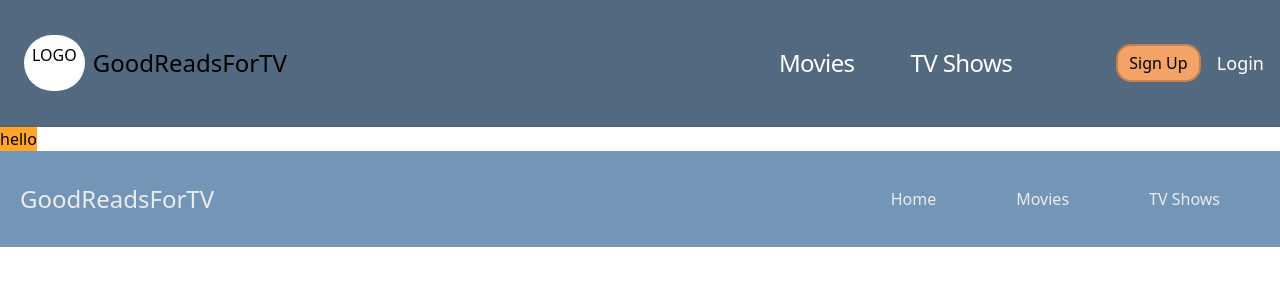
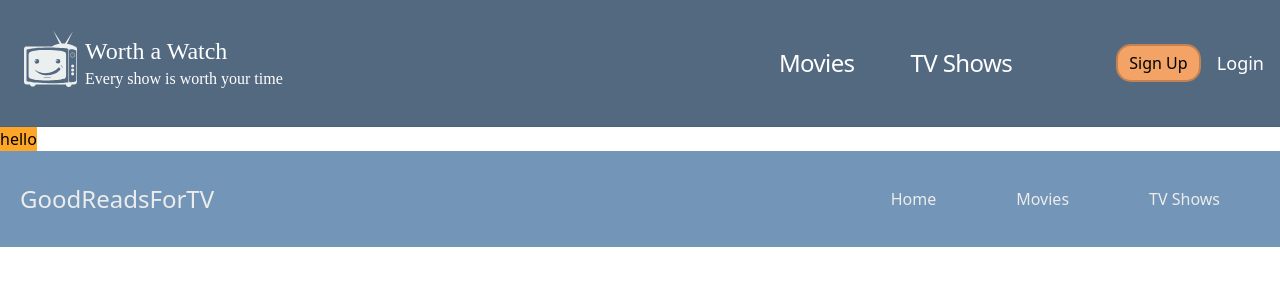
Before and after one commit to Dunder-Mifflin-Devs/GoodReadsForTV, a React (Vite) app in the folder good-reads-for-tv/: page / in a window 1280 px wide. Shown: the top 300 px of the page. Built offline with nearby package versions, Linux system fonts and the light colour scheme.

Commit message:
Add logos svgs and import in header

```diff
--- a/good-reads-for-tv/src/components/common/Header.jsx
+++ b/good-reads-for-tv/src/components/common/Header.jsx
@@ -1,5 +1,6 @@
 import {useState} from 'react';
 import Login from './Login';
+import logo from '../../assets/images/logo.svg';
 
 export default function Header() {
   const [showLogin, setShowLogin] = useState(false);
@@ -13,8 +14,12 @@
       <div className="container p-2 px-4 mx-auto">
         <div className="flex justify-between items-center py-5">
           <div className="flex items-center">
-            <span className="bg-white mx-2 p-2 h-14 rounded-full">LOGO</span>
-            <h1 className="text-2xl">GoodReadsForTV</h1>
+            {/* <span className="bg-white mx-2 p-2 h-14 rounded-full">LOGO</span> */}
+            <img className="mx-2 mb-2 h-14" src={logo} />
+            <div className="flex flex-col">
+              <h1 className="text-2xl text-white font-lisu">Worth a Watch</h1>
+              <p className="text-white font-lisu">Every show is worth your time</p>
+            </div>
           </div>
           <div className="w-auto">
             <div className="flex flex-wrap items-center">
```
Also changed, not shown: good-reads-for-tv/src/assets/images/Logo.svg (added), good-reads-for-tv/src/assets/images/logoText.svg (added).
